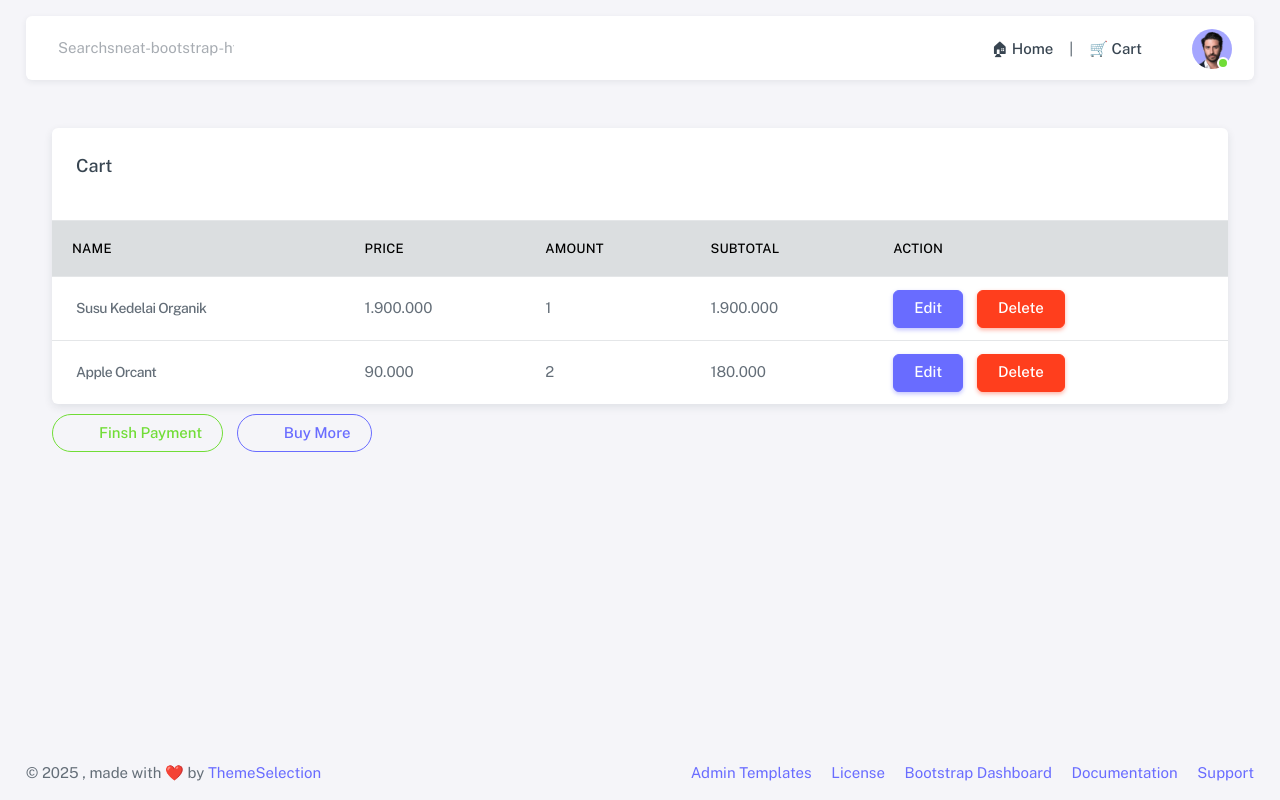
After one commit to muhamadhusnaya/uas-pwl, a CodeIgniter 4 app: the page made by app/Views/user/keranjang.php in a window 1280 px wide. The commit adds this page. Run offline with PHP 8.4 and a stand-in for CodeIgniter, Linux system fonts and the light colour scheme; the template is opened without the code that fills it, so the values that code supplies are empty; some libraries are stand-ins or nearby versions.

Commit message:
add cart

```diff
--- a/app/Config/Routes.php
+++ b/app/Config/Routes.php
@@ -17,3 +17,4 @@ $routes->get('/produk', 'ProductController::produk');
 
 $routes->get('/home', 'Home::home');
 $routes->get('/order', 'ProductController::order');
+$routes->get('/keranjang', 'ProductController::keranjang');
--- a/app/Controllers/Home.php
+++ b/app/Controllers/Home.php
@@ -13,4 +13,5 @@ class Home extends BaseController
     {
         return view('user/home');
     }
+
 }
--- a/app/Controllers/ProductController.php
+++ b/app/Controllers/ProductController.php
@@ -16,4 +16,8 @@ class ProductController extends BaseController
     {
         return view('admin/order');
     }
+    public function keranjang(): string
+    {
+        return view('user/keranjang');
+    }
 }
--- a/app/Views/components/navbar.php
+++ b/app/Views/components/navbar.php
@@ -35,7 +35,7 @@
                         <div class="navbar-nav me-auto">
                             <a class="nav-item nav-link active" href="home">🏠︎ Home</a>
                             <a class="nav-item nav-link"> | </a>
-                            <a class="nav-item nav-link" href="javascript:void(0)">🛒 Cart</a>
+                            <a class="nav-item nav-link" href="keranjang">🛒 Cart</a>
                         </div>
                         </div>
                     </div>
--- a/app/Views/user/home.php
+++ b/app/Views/user/home.php
@@ -9,7 +9,7 @@
             <p class="card-text">
             Rp150000
             </p>
-            <a href="javascript:void(0)" class="btn btn-outline-primary">Add to Cart</a>
+            <a href="" class="btn btn-outline-primary">Add to Cart</a>
         </div>
         </div>
     </div>
--- /dev/null
+++ b/app/Views/user/keranjang.php
@@ -0,0 +1,55 @@
+<?= $this->extend('layout/layout_user') ?>
+<?= $this->section('content') ?>
+
+<div class="container-xxl flex-grow-1 container-p-y">
+    <div class="card" style="margin-bottom:10px">
+                <h5 class="card-header">Cart</h5>
+
+                <div class="table-responsive text-nowrap">
+                        <div class="demo-inline-spacing">
+                            <table class="table">
+                    <thead class="table-light">
+                      <tr>
+                        <th>Name</th>
+                        <th>Price</th>
+                        <th>Amount</th>
+                        <th>SubTotal</th>
+                        <th>Action</th>
+                      </tr>
+                    </thead>
+                    <tbody class="table-border-bottom-0">
+                      <tr>
+                        <td><span class="app-brand-text demo menu-text fw-medium ms-1" style="font-size : 14px">Susu Kedelai Organik</span></td>
+                        <td>1.900.000</td>
+                        <td>1</td>
+                        <td>1.900.000</td>
+                        <td>
+                            <button type="button" class="btn btn-primary" data-bs-toggle="modal" data-bs-target="#editModal" style="margin-right : 10px">Edit</button>
+                            <button type="button" class="btn btn-danger">Delete</button>
+                        </td>
+                      </tr>
+                      <tr>
+
+                        <td><span class="app-brand-text demo menu-text fw-medium ms-1" style="font-size : 14px">Apple Orcant</span></td>
+                        <td>90.000</td>
+                        <td>2</td>
+                        <td>180.000</td>
+                        <td>
+                            <button type="button" class="btn btn-primary" data-bs-toggle="modal" data-bs-target="#editModal" style="margin-right : 10px">Edit</button>
+                            <button type="button" class="btn btn-danger">Delete</button>
+                        </td>
+                    </tr>
+                </tbody>
+            </table>
+        </div>
+    </div>
+</div>
+<button type="button" class="btn rounded-pill btn-outline-success" style="margin-right:10px">
+    <span class="icon-base bx bx-cart icon-sm me-2"></span>Finsh Payment
+</button>
+<button type="button" class="btn rounded-pill btn-outline-primary" >
+    <span class="icon-base bx bx-plus icon-sm me-2"></span>Buy More
+</button>
+</div>
+
+<?= $this->endSection() ?>
```
